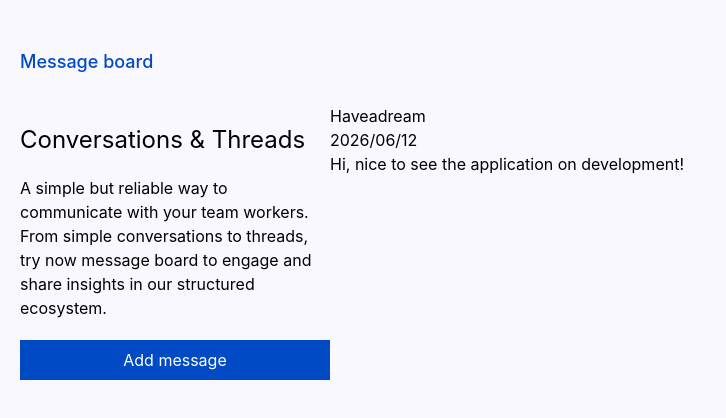
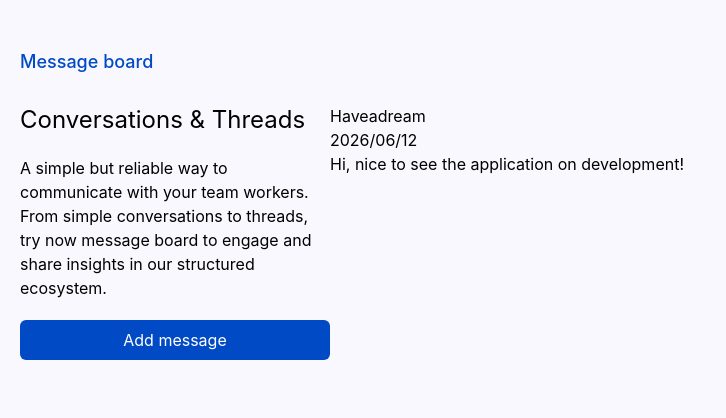
Before and after one commit to Haveadream1/message-board, a React (Vite) app in the folder client/: page / in a window 1280 px wide. Shown: the top 418 px of the page, without its empty margins (0-726 px from the left). Built offline with nearby package versions, Linux system fonts and the light colour scheme.

Commit message:
style: refactor aside

```diff
--- a/client/src/components/Aside.tsx
+++ b/client/src/components/Aside.tsx
@@ -1,6 +1,6 @@
 export function Aside() {
     return (
-        <aside className="pt-5">
+        <aside>
             <h1 className="pb-5 text-2xl">Conversations & Threads</h1>
             <p className="pb-5">
                 A simple but reliable way to communicate with your team workers.
@@ -8,7 +8,7 @@ export function Aside() {
                 try now message board to engage
                 and share insights in our structured ecosystem.
             </p>
-            <button className="p-2 w-full text-white bg-blue">Add message</button>
+            <button className="p-2 w-full rounded-md text-white bg-blue">Add message</button>
         </aside>
     )
 }
```
